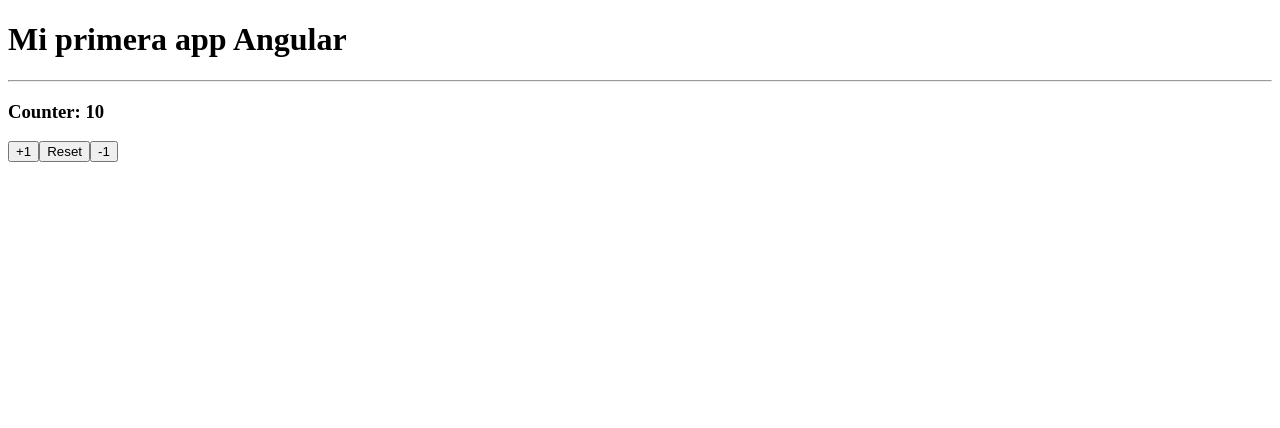
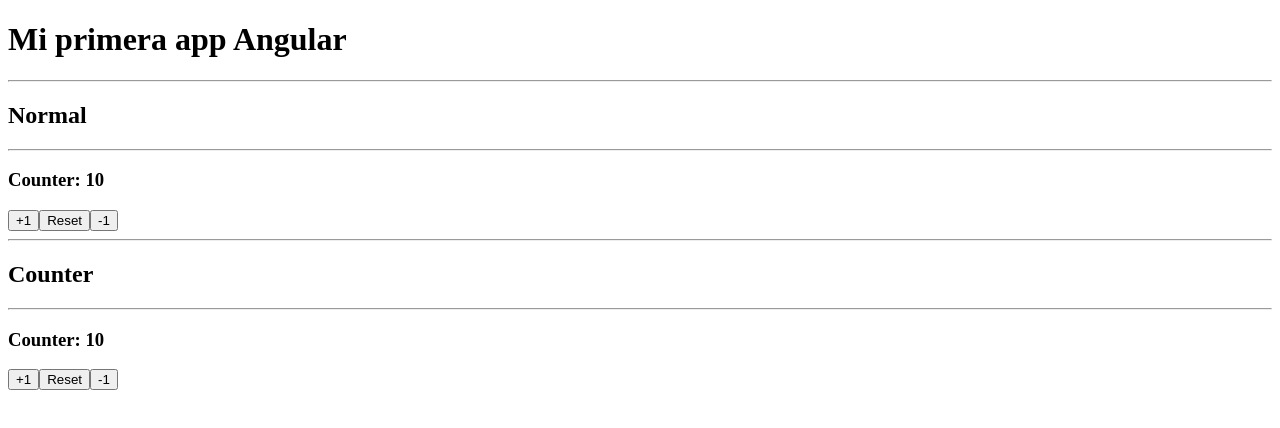
Before and after one commit to MarySun2/proyectAngular, an Angular app in the folder Angular/02-Bases/: page / in a window 1280 px wide. Shown: the top 428 px of the page. Built offline with nearby package versions, Linux system fonts and the light colour scheme.

Commit message:
Funcionalidad del contador

```diff
--- a/Angular/02-Bases/src/app/app.component.html
+++ b/Angular/02-Bases/src/app/app.component.html
@@ -1,4 +1,6 @@
 <h1>{{title}}</h1>
+<hr>
+<h2>Normal</h2>
 <hr>
 <h3>Counter: {{counter}}</h3>
 
@@ -6,3 +8,6 @@
 <button (click)="increaseBy(+1)">+1</button>
 <button (click)="resetCounter()">Reset</button>
 <button (click)="increaseBy(-1)">-1</button>
+
+<hr>
+<app-counter></app-counter>
--- a/Angular/02-Bases/src/app/app.module.ts
+++ b/Angular/02-Bases/src/app/app.module.ts
@@ -3,10 +3,11 @@
 
 import { AppRoutingModule } from './app-routing.module';
 import { AppComponent } from './app.component';
+import { CounterComponent } from './counter/counter.component';
 
 @NgModule({
   declarations: [
-    AppComponent
+    AppComponent, CounterComponent
   ],
   imports: [
     BrowserModule,
--- /dev/null
+++ b/Angular/02-Bases/src/app/counter/counter.component.ts
@@ -0,0 +1,28 @@
+import { Component } from "@angular/core";
+
+@Component({
+  selector: 'app-counter',
+  template: `
+  <h2>Counter</h2>
+<hr>
+<h3>Counter: {{counter}}</h3>
+  <!-- Botones -->
+<button (click)="increaseBy(+1)">+1</button>
+<button (click)="resetCounter()">Reset</button>
+<button (click)="increaseBy(-1)">-1</button>
+  `,
+})
+
+export class CounterComponent {
+  public title: string = 'Mi primera app Angular';
+  public counter :number = 10;
+
+  increaseBy(value:number) :void {
+    //this.counter += 1 o -=1
+    this.counter += value;
+  }
+
+  resetCounter() {
+    this.counter = 10;
+  }
+}
```
